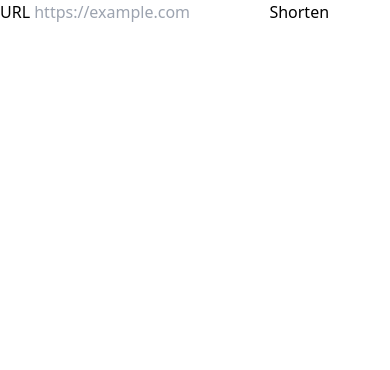
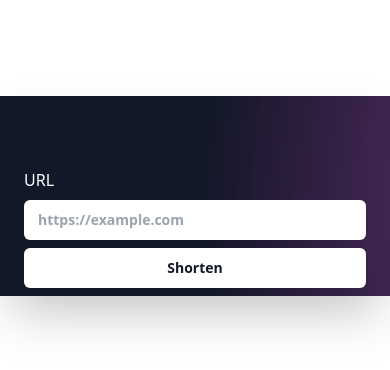
Before and after one commit to caddoSmith229/Bukshort, a SvelteKit app in the folder frontend/: page / in a window 390 px wide. Shown: the top 370 px of the page. Built offline with nearby package versions, Linux system fonts and the light colour scheme.

Commit message:
change to usable

```diff
--- a/frontend/src/routes/+page.svelte
+++ b/frontend/src/routes/+page.svelte
@@ -9,39 +9,87 @@
         "Content-Type": "application/json",
       },
       body: JSON.stringify({
-          url: originalURL
+        url: originalURL,
+      }),
     })
-      }).then(res => res.json()).then(data => {
+      .then((res) => res.json())
+      .then((data) => {
         console.log(data);
-        shortURL = "https://shorterurl-production-039e.up.railway.app/"+data.url;
+        shortURL = data.url;
       });
   }
 </script>
 
-  <main>
+<div class="bg-white">
+  <div class="mx-auto max-w-7xl py-24 sm:px-6 sm:py-32 lg:px-8">
+    <div
+      class="relative isolate overflow-hidden bg-gray-900 px-6 pt-16 shadow-2xl sm:rounded-3xl sm:px-16 md:pt-24 lg:flex lg:px-24 lg:pt-0"
+    >
+      <svg
+        viewBox="0 0 1024 1024"
+        class="absolute left-1/2 top-1/2 -z-10 h-[64rem] w-[64rem] -translate-y-1/2 [mask-image:radial-gradient(closest-side,white,transparent)] sm:left-full sm:-ml-80 lg:left-1/2 lg:ml-0 lg:-translate-x-1/2 lg:translate-y-0"
+        aria-hidden="true"
+      >
+        <circle
+          cx="512"
+          cy="512"
+          r="512"
+          fill="url(#759c1415-0410-454c-8f7c-9a820de03641)"
+          fill-opacity="0.7"
+        />
+        <defs>
+          <radialGradient id="759c1415-0410-454c-8f7c-9a820de03641">
+            <stop stop-color="#7775D6" />
+            <stop offset="1" stop-color="#E935C1" />
+          </radialGradient>
+        </defs>
+      </svg>
+      <div class="relative h-full w-full text-white">
+        <div class="grid-cols-flow grid-rows-flow grid gap-2 py-2">
           <label for="url">URL</label>
-    <input id="url" type="text" placeholder="https://example.com" bind:value={originalURL}/>
-    <button on:click={
-      shortenHandler
-    }>Shorten</button>
+          <input
+            class="rounded-md bg-white px-3.5 py-2.5 text-sm font-semibold text-gray-900 shadow-sm hover:bg-gray-100 focus-visible:outline focus-visible:outline-2 focus-visible:outline-offset-2 focus-visible:outline-white"
+            id="url"
+            type="text"
+            placeholder="https://example.com"
+            bind:value={originalURL}
+          />
+          <button
+            class="rounded-md bg-white px-3.5 py-2.5 text-sm font-semibold text-gray-900 shadow-sm hover:bg-gray-100 focus-visible:outline focus-visible:outline-2 focus-visible:outline-offset-2 focus-visible:outline-white"
+            on:click={shortenHandler}>Shorten</button
+          >
+        </div>
 
         {#if shortURL !== ""}
-      <p>
+          <div class="grid-cols-flow grid-rows-flow grid gap-2 py-2">
+            <div
+              class="text-white block w-full rounded-md border-0 py-1.5 pl-7 pr-20 ring-1 ring-inset ring-gray-300 placeholder:text-gray-400 focus:ring-2 focus:ring-inset focus:ring-indigo-600 sm:text-sm sm:leading-6"
+            >
               {shortURL}
-        <button on:click={
-          () => {
-            window.location.href = shortURL;
-          }
-        }>Go to this link</button>
-        <button on:click={
-          () => {
-            navigator.clipboard.writeText(shortURL);
-          }
-        }>Copy</button>
-      </p>
-
+            </div>
+            <button
+              class="rounded-md bg-white px-3.5 py-2.5 text-sm font-semibold text-gray-900 shadow-sm hover:bg-gray-100 focus-visible:outline focus-visible:outline-2 focus-visible:outline-offset-2 focus-visible:outline-white"
+              on:click={() => {
+                window.location.href =
+                  "https://shorterurl-production-039e.up.railway.app/" +
+                  shortURL;
+              }}>Go to this link</button
+            >
+            <button
+              class="rounded-md bg-white px-3.5 py-2.5 text-sm font-semibold text-gray-900 shadow-sm hover:bg-gray-100 focus-visible:outline focus-visible:outline-2 focus-visible:outline-offset-2 focus-visible:outline-white"
+              on:click={() => {
+                navigator.clipboard.writeText(
+                  "https://shorterurl-production-039e.up.railway.app/" +
+                    shortURL
+                );
+              }}>Copy</button
+            >
+          </div>
         {/if}
-  </main>
+      </div>
+    </div>
+  </div>
+</div>
 
 <style>
 </style>
```
Lines whose indentation alone changed are shown as unchanged.
